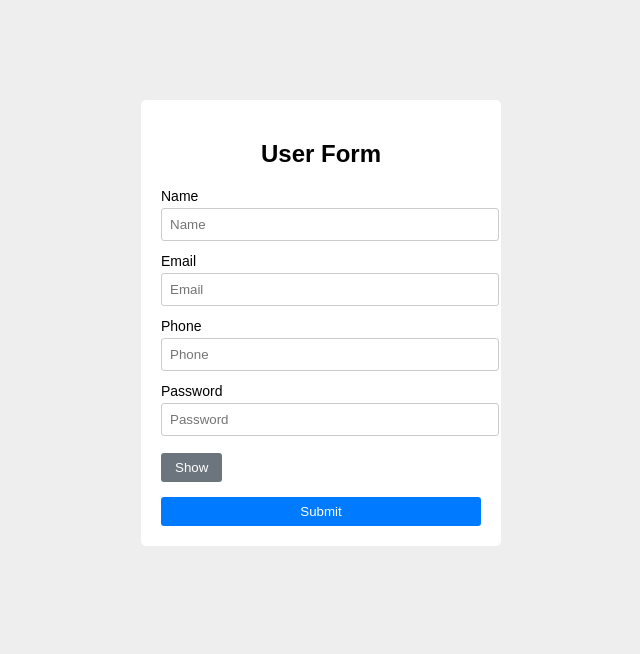
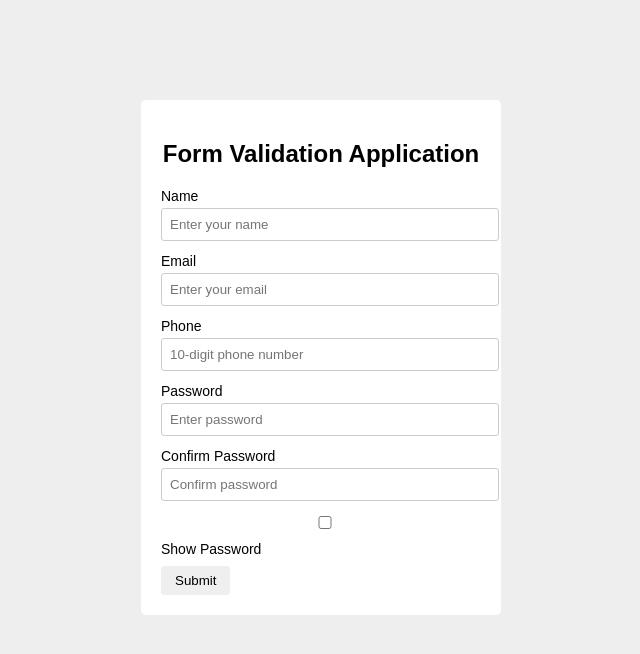
Before and after one commit to Roop96-dev/form-validation-project, a plain HTML site: page index.html in a window 1280 px wide. Shown: the whole page, without its empty margins (319-959 px from the left). Drawn offline with nearby package versions, Linux system fonts and the light colour scheme.

Commit message:
Update index.html

```diff
--- a/index.html
+++ b/index.html
@@ -3,53 +3,62 @@
 <!doctype html>
 <html lang="en">
   <head>
-    <title>Basic Form Validation</title>
+    <meta charset="UTF-8" />
+    <title>Js and jquery Form Validation Application</title>
 
     <link rel="stylesheet" href="style.css" />
-
     <script src="https://code.jquery.com/jquery-3.7.1.min.js"></script>
   </head>
 
   <body>
+    <div class="form-container">
       <form id="myForm">
-      <h2>User Form</h2>
+        <h2>Form Validation Application</h2>
 
-      <div id="msg" role="alert"></div>
+        <div id="msg"></div>
 
-      <label for="name">Name</label>
-      <input type="text" id="name" name="name" placeholder="Name" required />
+        <div class="form-row">
+          <label>Name</label>
+          <input type="text" id="name" placeholder="Enter your name" />
+        </div>
 
-      <label for="email">Email</label>
-      <input
-        type="email"
-        id="email"
-        name="email"
-        placeholder="Email"
-        required
-      />
+        <div class="form-row">
+          <label>Email</label>
+          <input type="text" id="email" placeholder="Enter your email" />
+        </div>
 
-      <label for="phone">Phone</label>
+        <div class="form-row">
+          <label>Phone</label>
           <input
             type="text"
             id="phone"
-        name="phone"
-        placeholder="Phone"
             maxlength="10"
-        required
+            placeholder="10-digit phone number"
           />
+        </div>
 
-      <label for="password">Password</label>
+        <div class="form-row">
+          <label>Password</label>
+          <input type="password" id="password" placeholder="Enter password" />
+        </div>
+
+        <div class="form-row">
+          <label>Confirm Password</label>
           <input
             type="password"
-        id="password"
-        name="password"
-        placeholder="Password"
-        required
+            id="confirmpassword"
+            placeholder="Confirm password"
           />
-      <button type="button" id="showPass">Show</button>
+        </div>
 
-      <button type="submit">Submit</button>
+        <div class="show-pass">
+          <input type="checkbox" id="togglePassword" />
+          <label for="togglePassword">Show Password</label>
+        </div>
+
+        <button type="button" id="submitbutton">Submit</button>
       </form>
+    </div>
 
     <script src="script.js"></script>
   </body>
```
Lines whose indentation alone changed are shown as unchanged.
